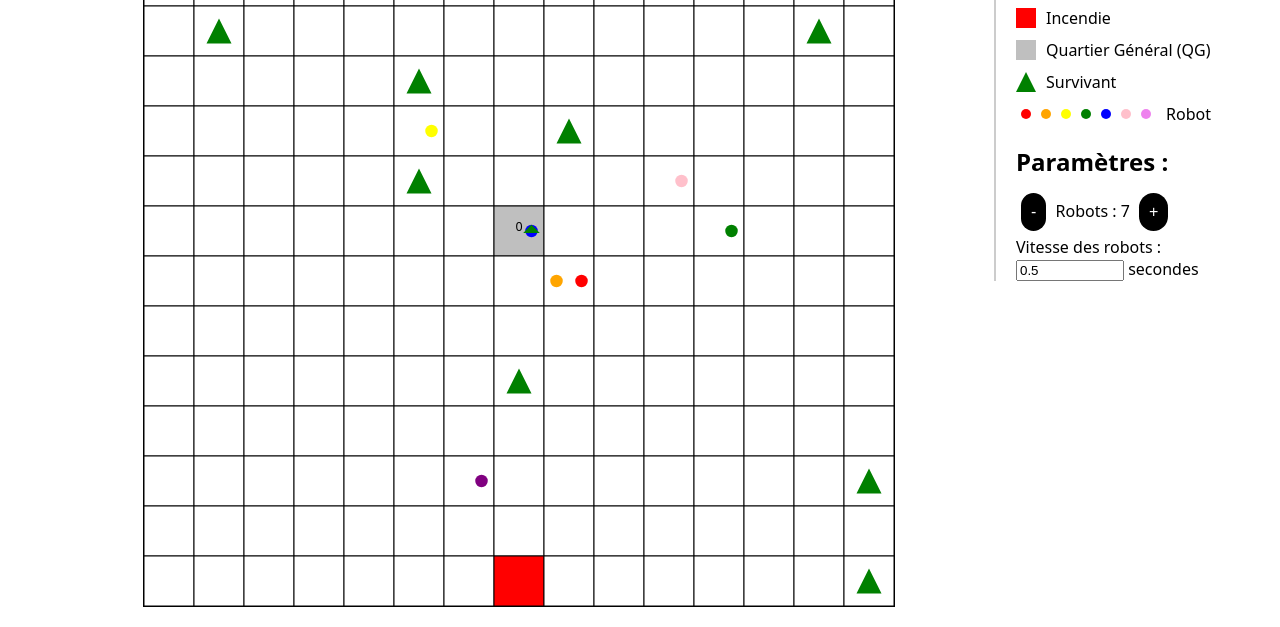
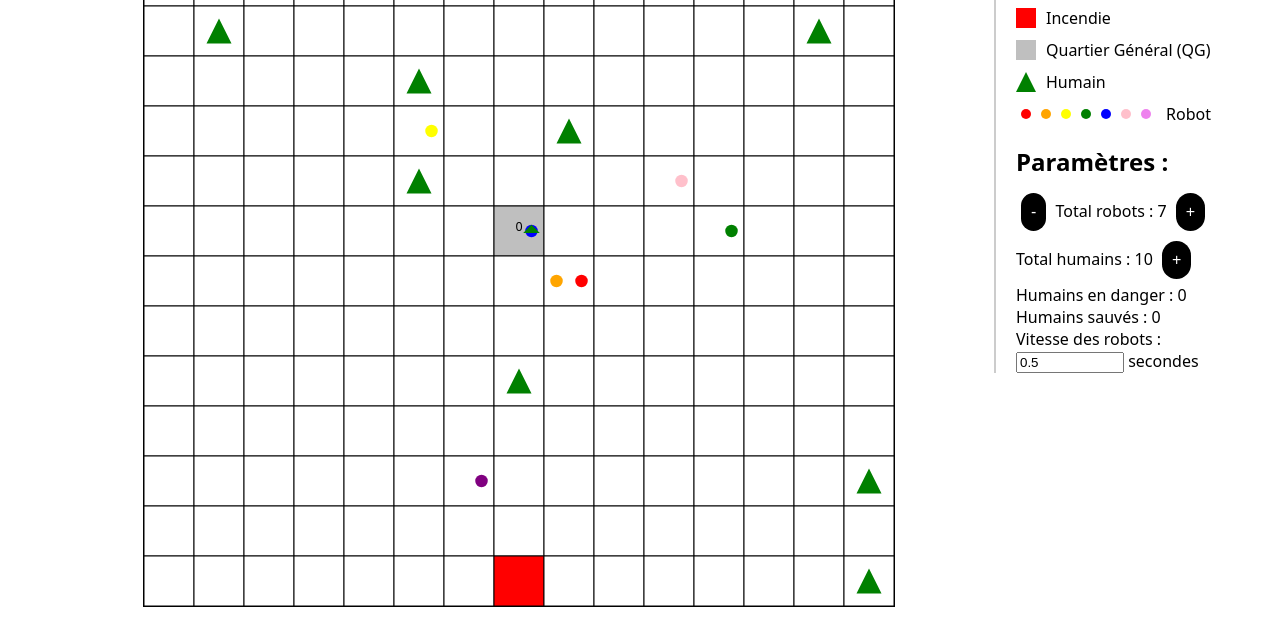
Before and after one commit to AurorePhl/IA_Complex_Systems, a plain HTML site: page index.html in a window 1280 px wide. Shown: the part 179-806 px from the top of the page. Drawn offline with Linux system fonts and the light colour scheme.

Commit message:
update parametres

```diff
--- a/index.html
+++ b/index.html
@@ -68,7 +68,7 @@
                         <svg width="20" height="20">
                             <polygon points="10,0 0,20 20,20" fill="green" />
                         </svg>
-                        <span>Survivant</span>
+                        <span>Humain</span>
                     </span>
                 </li>
                 <!-- Élément de légende pour un robot (cercles) -->
@@ -103,17 +103,27 @@
             <!-- Titre pour la section des paramètres de simulation -->
             <h2>Paramètres : </h2>
 
-            <!-- Section pour l'affichage et la gestion des robots -->
+            <!-- Div pour l'affichage et la gestion des robots -->
             <div>
                 <!-- Bouton pour supprimer un robot -->
                 <button id="removeRobot">-</button>
                 <!-- Affichage du nombre actuel de robots dans la simulation -->
-                <span id="robotCount">Robots : 7</span>
+                <span id="robotCount">Total robots : 7</span>
                 <!-- Bouton pour ajouter un robot -->
                 <button id="addRobot">+</button>
             </div>
 
-            <!-- Section pour ajuster la vitesse des robots -->
+            <!-- Div pour l'affichage et la gestion des survivants -->
+            <div>
+                <!-- Affichage du nombre actuel de survivants dans la simulation -->
+                <span id="humansCount">Total humains : 0</span>
+                <!-- Bouton pour ajouter un humain -->
+                <button id="addHuman">+</button>
+                <span id="humansInDanger">Humains en danger : 0</span>
+                <span id="survivantsCount">Humains sauvés : 0</span>
+            </div>
+
+            <!-- Div pour ajuster la vitesse des robots -->
             <div>
                 <!-- Affichage du texte de la vitesse des robots -->
                 <div id="robotSpeed">Vitesse des robots : </div>
--- a/js/simulation.js
+++ b/js/simulation.js
@@ -242,6 +242,9 @@ document.addEventListener('DOMContentLoaded', async function () {
     let robots = []; // Liste vide pour les robots
     let intervalId; // ID pour gérer l'intervalle de mouvement des robots
     let robotSpeed = 500; // Vitesse des robots en millisecondes
+    let totalSurvivants = 0;  // Nombre total de survivants
+    let totalHumans = 0;  // Nombre total d'humains
+    let totalHumansInDanger = 0;  // Nombre d'humains en danger
 
     // ================================================================
     // ÉLÉMENTS DU DOM (Interface utilisateur)
@@ -251,6 +254,10 @@ document.addEventListener('DOMContentLoaded', async function () {
     const removeRobotButton = document.getElementById('removeRobot'); // Bouton pour supprimer un robot
     const robotCountDisplay = document.getElementById('robotCount'); // Affichage du nombre de robots
     const robotSpeedInput = document.getElementById('robotSpeedPara'); // Entrée pour ajuster la vitesse des robots
+    const survivantsCountDisplay = document.getElementById('survivantsCount'); // Affichage du nombre de survivants
+    const humansCountDisplay = document.getElementById('humansCount'); // Affichage du nombre total d'humains
+    const humansInDangerDisplay = document.getElementById('humansInDanger'); // Affichage du nombre d'humains en danger
+    const addHumanButton = document.getElementById('addHuman'); // Bouton pour ajouter un humain
 
     // ================================================================
     // LISTENERS POUR LES ÉVÉNEMENTS
@@ -264,8 +271,40 @@ document.addEventListener('DOMContentLoaded', async function () {
 
     // Mettre à jour le compteur de robots
     const updateRobotCount = () => {
-        robotCountDisplay.textContent = `Robots : ${robots.length}`; // Afficher le nombre de robots
+        robotCountDisplay.textContent = `Total robots : ${robots.length}`; // Afficher le nombre de robots
     };
+
+    const updateHumansCount = () => {
+        // Réinitialiser les compteurs avant de les mettre à jour
+        totalHumans = 0;
+        totalHumansInDanger = 0;
+        totalSurvivants = 0;
+        // Parcours de la grille pour mettre à jour les comptages
+        for (let i = 0; i < taille; i++) {
+            for (let j = 0; j < taille; j++) {
+                let cell = city[i][j];
+                if (cell.survivant) {
+                    totalHumans++;  // On compte les humains
+                    if (cell.fire) {
+                        totalHumansInDanger++;  // Si un humain est dans une case avec un incendie, il est en danger
+                    }
+                    if (cell.qg) {
+                        totalSurvivants += cell.qg.nbSurvivants; // Si un humain est au qg, il est sauvé et devient un survivant
+                    }
+                }
+            }
+        }
+        humansCountDisplay.textContent = `Total humains : ${totalHumans}`;
+        survivantsCountDisplay.textContent = `Humains sauvés : ${totalSurvivants}`;
+        humansInDangerDisplay.textContent = `Humains en danger : ${totalHumansInDanger}`;
+    }
+
+    // Ajouter un survivant
+    document.getElementById('addHuman').addEventListener('click', () => {
+        // Appel de placeSurvivant pour ajouter un survivant à la grille
+        placeSurvivants(city, taille, 1);
+        updateHumansCount();
+    });
 
     // Ajouter un robot
     addRobotButton.addEventListener('click', () => {
@@ -347,6 +386,9 @@ document.addEventListener('DOMContentLoaded', async function () {
     // Mettre à jour le compteur de robots affiché
     updateRobotCount();
 
+    // Mettre à jour les compteurs relatifs aux humains
+    updateHumansCount();
+
     // Ajouter un délai de 2 secondes avant de démarrer un incendie
     await sleep(2000);
 
@@ -358,4 +400,6 @@ document.addEventListener('DOMContentLoaded', async function () {
     // Mettre à jour la grille après avoir allumé le feu
     svgContent = updateGrid(city, taille, cellSize, robots);
     grid.innerHTML = svgContent;  // Afficher la grille mise à jour avec le feu
+
+    updateHumansCount();
 });
```
